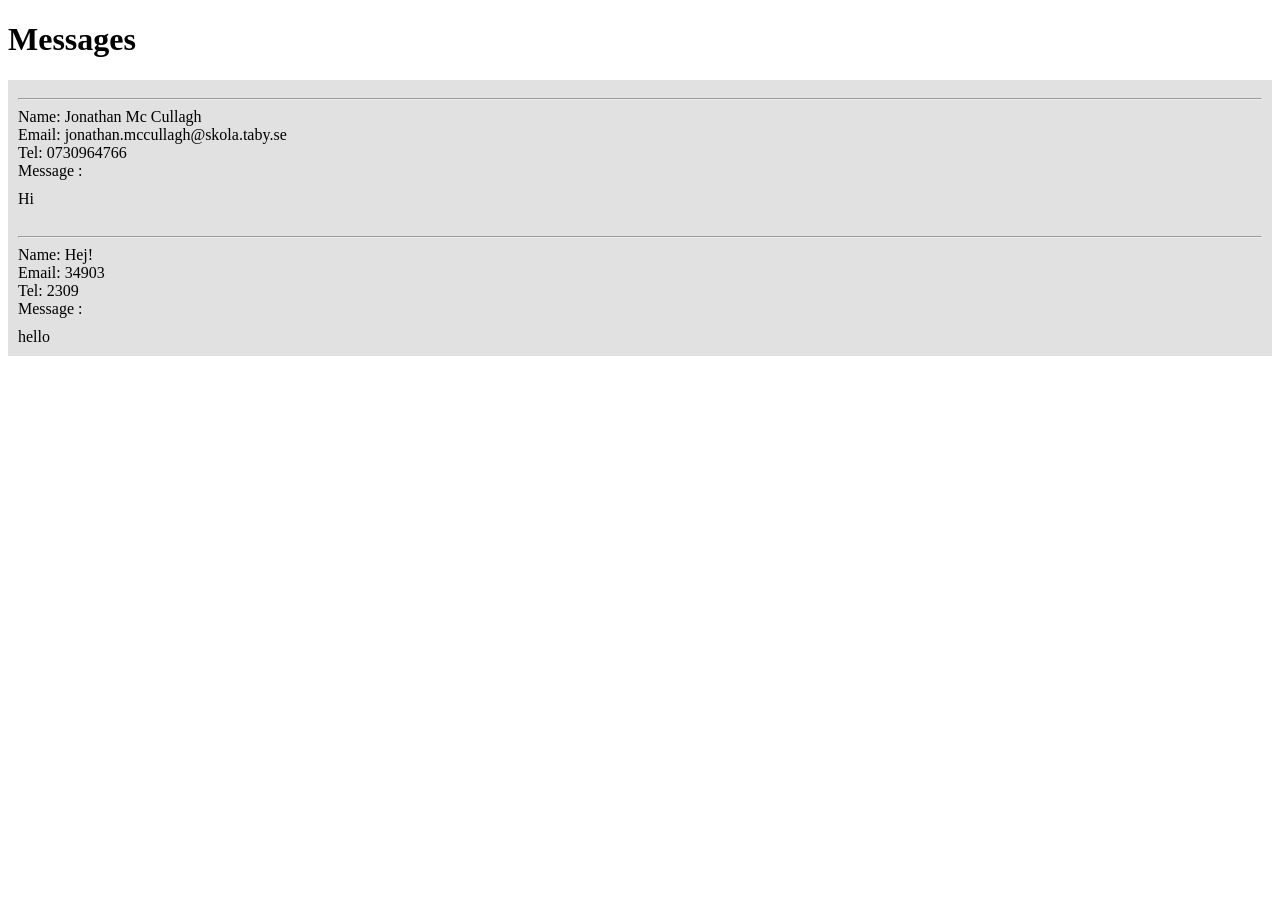
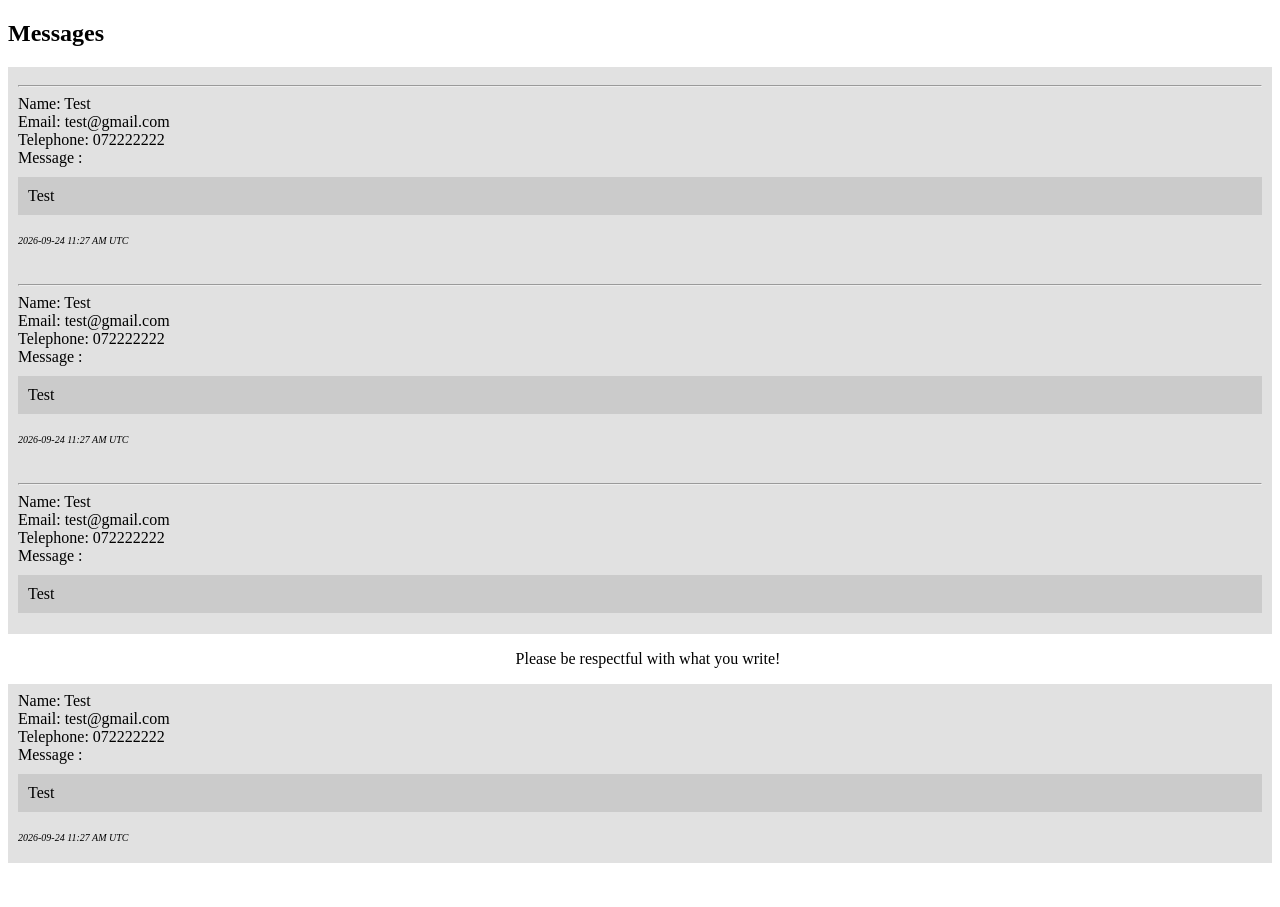
Before and after one commit to jonmcc08/guest-book, a Flask app: page / in a window 1280 px wide. Shown: the part 116-1023 px from the top of the page. Before the commit the page ends 472 px from the top, so only its background shows below. Run offline with Flask 3, Linux system fonts and the light colour scheme.

Commit message:
Nästan klar med uppgiften, lagt till tid och mer styling.

```diff
--- a/app.py
+++ b/app.py
@@ -1,5 +1,6 @@
 from flask import Flask, render_template, redirect, request
-import json, os, time
+import json, os
+from datetime import datetime, timezone
 
 json_file = "users.json"
 
@@ -24,7 +25,10 @@ def write():
 
 @app.route('/send', methods=["POST", "GET"])
 def send():
+    time = datetime.now(timezone.utc)
+    formatedTime = time.strftime('%Y-%m-%d %I:%M %p %Z')
     information = request.form.to_dict()
+    information.update({"time": formatedTime})
     currentFile = loadFile()
     currentFile.append(information)
     print(information)
@@ -34,13 +38,13 @@ def send():
             all_info = False
 
     if not all_info:
-        return "Missing information, please try again!"
+        return "Missing information, please try again!", {"Refresh": "3; url=/write"}
 
 
     with open(json_file, 'w', encoding="utf-8") as file:
         json.dump(currentFile, file, indent=4)
 
-    return "Sent information"
+    return "Sent information", {"Refresh": "3; url=/"}
 
 
 if __name__ == "__main__":
--- a/static/style.css
+++ b/static/style.css
@@ -1,3 +1,12 @@
+footer {
+    display: flex;
+    position: fixed;
+    width: 100%;
+    bottom: 0;
+    justify-content: center;
+    background-color: white;
+}
+
 .messages {
     background-color: rgba(188, 188, 188, 0.451);
     padding: 10px;
@@ -5,4 +14,14 @@
 
 .contentMessage {
     margin-top: 10px;
+    padding: 10px;
+    background-color: rgba(188, 188, 188, 0.6);
 }
+
+.time {
+    margin-top: 20px;
+}
+.time p {
+    font-size: 10px;
+    font-style: italic;
+}
--- a/templates/base.html
+++ b/templates/base.html
@@ -24,7 +24,7 @@
     </header>
     {% block content %}{% endblock %}
     <footer>
-
+        <p>Please be respectful with what you write!</p>
     </footer>
 </body>
 </html>
--- a/templates/main.html
+++ b/templates/main.html
@@ -1,15 +1,20 @@
 {% extends "base.html" %}
 {% block content %}
-
-<h1>Messages</h1>
+<h2>Messages</h2>
 {% for message in messages %}
     <div class="messages">
         <hr>
         Name: {{ message.name }} <br>
         Email: {{ message.email }} <br>
-        Tel: {{ message.telephone }} <br>
+        Telephone: {{ message.telephone }} <br>
         Message : <br>
         <div class="contentMessage"> {{ message.message }} </div>
+        <div class="time">
+            <p>{{ message.time }}</p>
+        </div>
     </div>
 {% endfor %}
+<br>
+<br>
+<!--Skapar 2 breaks för footern.-->
 {% endblock %}
--- a/users.json
+++ b/users.json
@@ -1,14 +1,30 @@
 [
     {
-        "name": "Jonathan Mc Cullagh",
-        "email": "jonathan.mccullagh@skola.taby.se",
-        "telephone": "0730964766",
-        "message": "Hi"
+        "name": "Test",
+        "email": "test@gmail.com",
+        "telephone": "072222222",
+        "message": "Test",
+        "time": "2026-09-24 11:27 AM UTC"
     },
     {
-        "name": "Hej!",
-        "email": "34903",
-        "telephone": "2309",
-        "message": "hello"
+        "name": "Test",
+        "email": "test@gmail.com",
+        "telephone": "072222222",
+        "message": "Test",
+        "time": "2026-09-24 11:27 AM UTC"
+    },
+    {
+        "name": "Test",
+        "email": "test@gmail.com",
+        "telephone": "072222222",
+        "message": "Test",
+        "time": "2026-09-24 11:27 AM UTC"
+    },
+    {
+        "name": "Test",
+        "email": "test@gmail.com",
+        "telephone": "072222222",
+        "message": "Test",
+        "time": "2026-09-24 11:27 AM UTC"
     }
 ]
```
